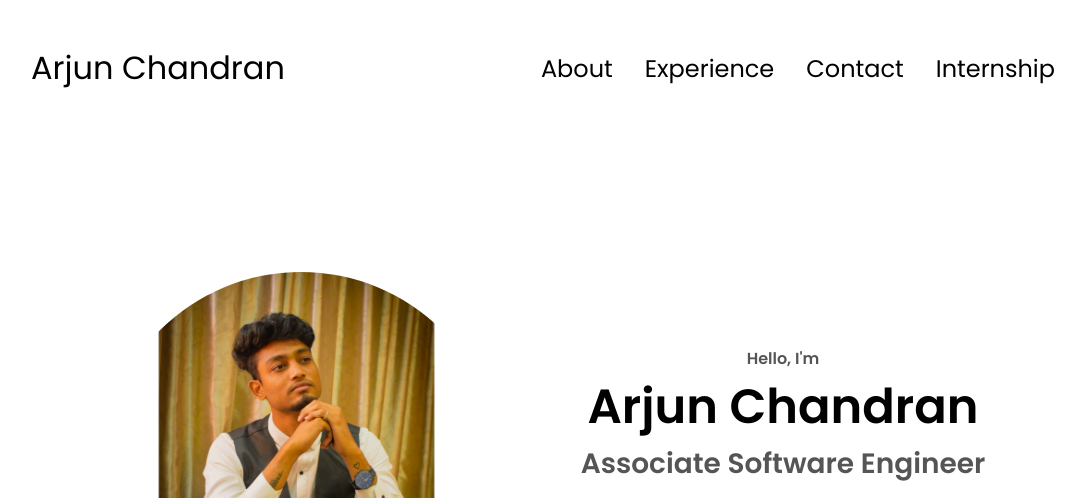
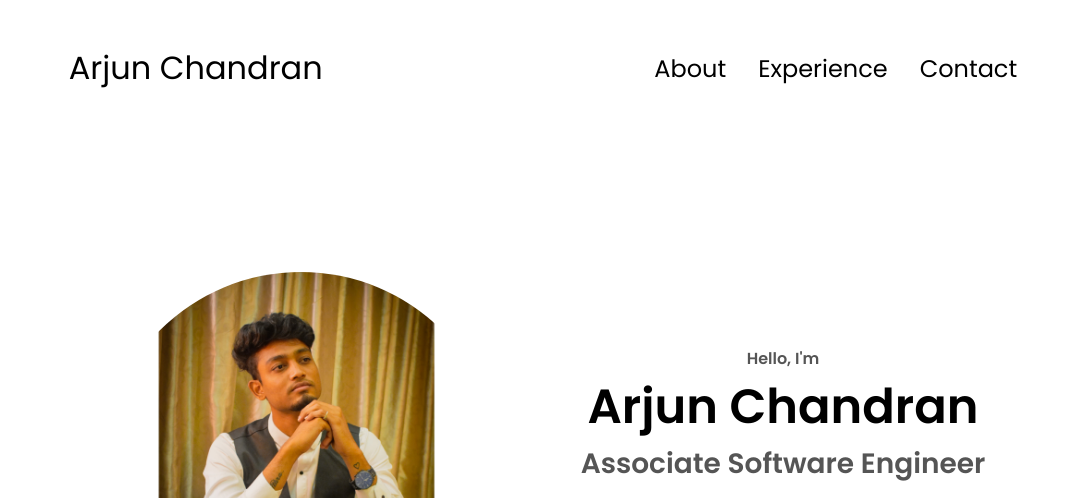
Before and after one commit to Arjun161020/Rough, a plain HTML site: page index.html in a window 1280 px wide. Shown: the top 498 px of the page, without its empty margins (97-1182 px from the left). Drawn offline with Linux system fonts and the light colour scheme; a script that the page names is missing.

Commit message:
index.html

```diff
--- a/index.html
+++ b/index.html
@@ -15,7 +15,6 @@
                 <li><a href="#about">About</a></li>
                 <li><a href="#experience">Experience</a></li>
                 <li><a href="#contact">Contact</a></li>
-                <li><a href="#internship">Internship</a></li>
             </ul>
         </div>
     </nav>
```
